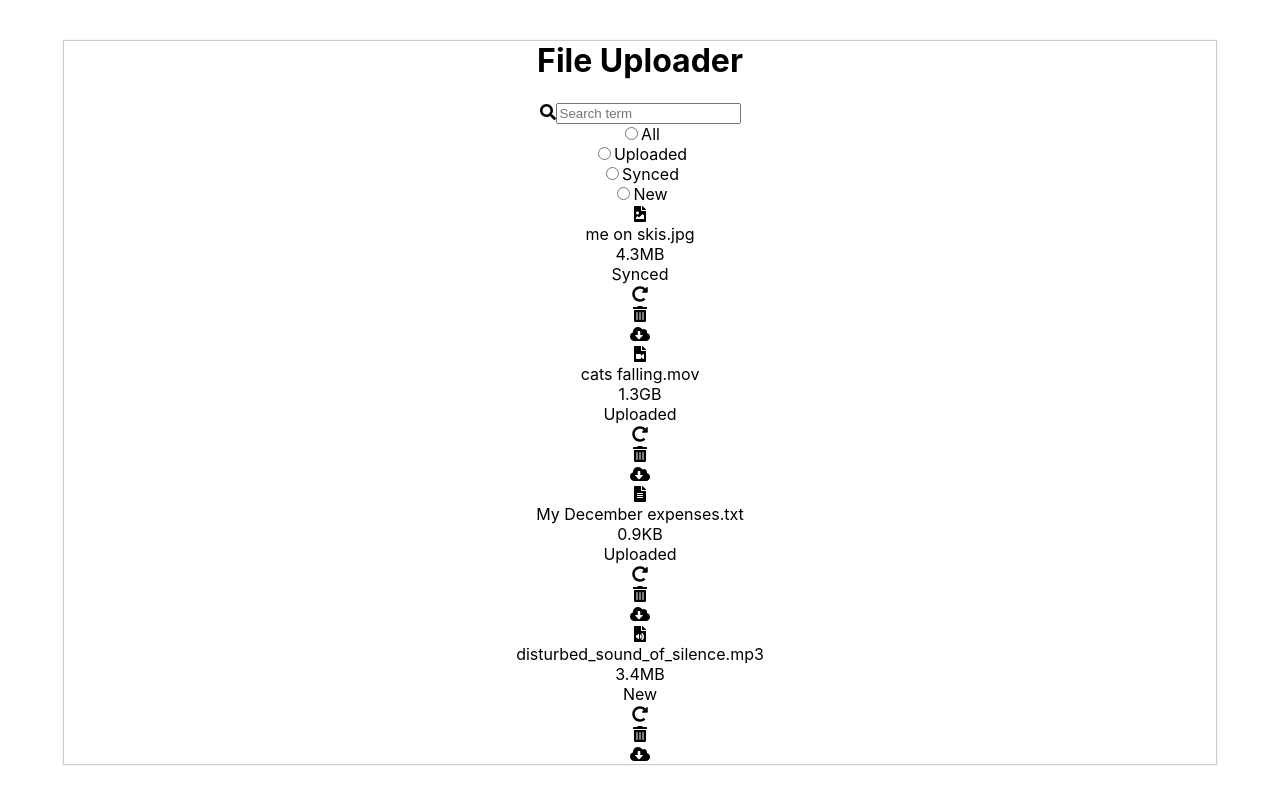
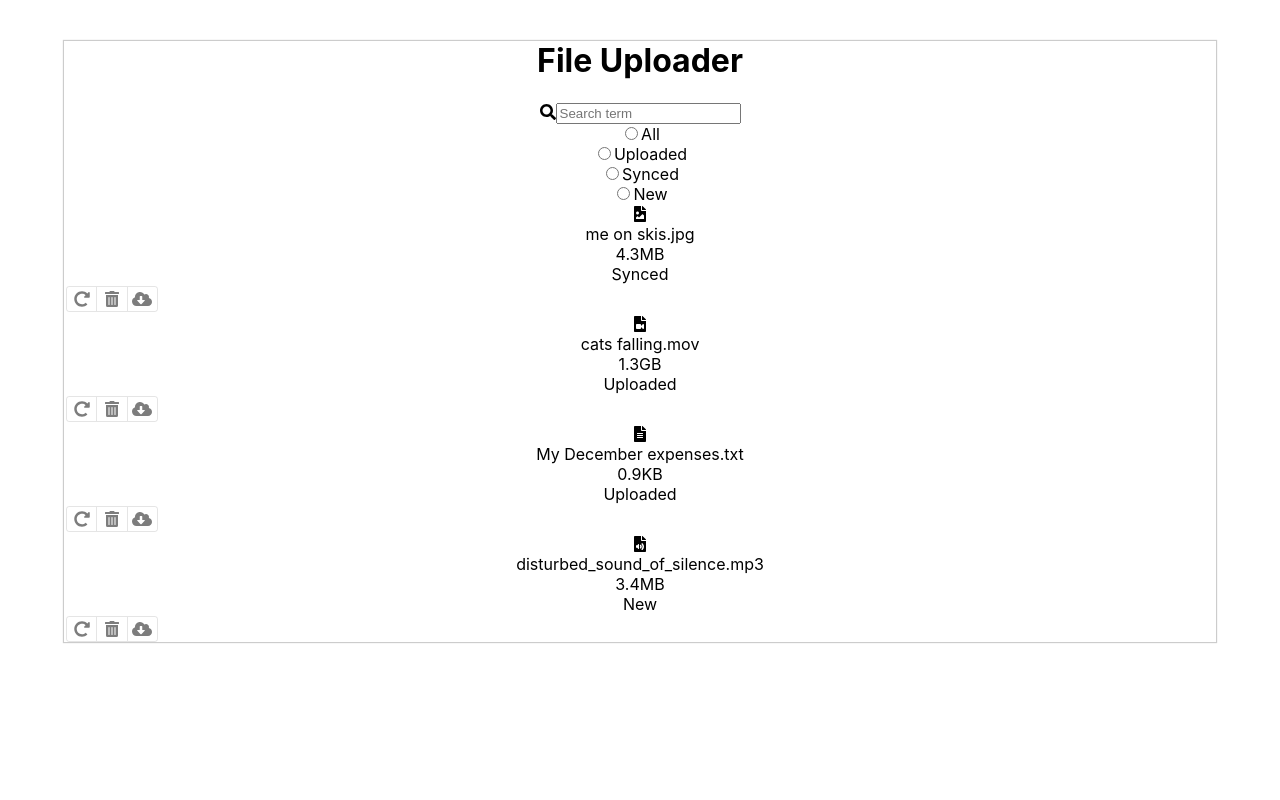
Before and after one commit to aniledev/react-file-uploader, a React (Create React App) app: page / in a window 1280 px wide. Built offline with nearby package versions, Linux system fonts and the light colour scheme; the HTML template or start-up script is replaced by a standard one.

Commit message:
styles: add style for ControlBar component

```diff
--- a/src/Styles/ControlBar.css
+++ b/src/Styles/ControlBar.css
@@ -0,0 +1,44 @@
+.ControlBar {
+  display: flex;
+  flex-direction: row;
+  border: solid 1px rgba(0, 0, 0, 0.1);
+  width: 90px;
+  justify-content: space-between;
+  border-radius: 3px;
+  margin: 2px;
+  color: #7d7d7d;
+}
+
+.ControlBar__btn {
+  flex: 1;
+  padding: 2px;
+}
+
+.ControlBar__btn:last-child {
+  border-left: solid 1px rgba(0, 0, 0, 0.1);
+}
+
+.ControlBar__btn:first-child {
+  border-right: solid 1px rgba(0, 0, 0, 0.1);
+}
+
+.ControlBar__btn:hover,
+.ControlBar__btn:focus {
+  color: #212529;
+  text-decoration: none;
+}
+
+.ControlBar__btn:focus,
+.ControlBar__btn.focus {
+  outline: 0;
+  box-shadow: 0 0 0 0.2rem rgba(0, 123, 255, 0.25);
+}
+
+.ControlBar__btn.disabled,
+.ControlBar__btn:disabled {
+  opacity: 0.65;
+}
+
+.ControlBar__btn:not(:disabled):not(.disabled) {
+  cursor: pointer;
+}
```
